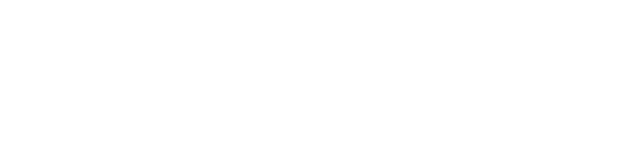
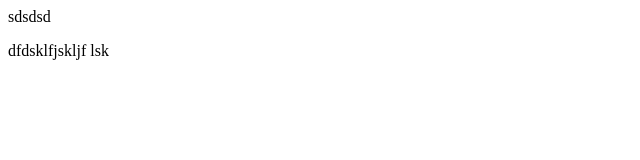
Before and after one commit to JudithCristina/PRUEBA_GIT_2, a plain HTML site: page index.html in a window 1280 px wide. Shown: the whole page, without its empty margins (0-640 px from the left). Drawn offline with Linux system fonts and the light colour scheme.

Commit message:
esto e sun cambio

```diff
--- a/index.html
+++ b/index.html
@@ -5,6 +5,7 @@
     <title>Hola Mundo</title>
 </head>
 <body>
-
+    <p>sdsdsd</p>
+    <p>dfdsklfjskljf lsk</p>
 </body>
 </html>
```
